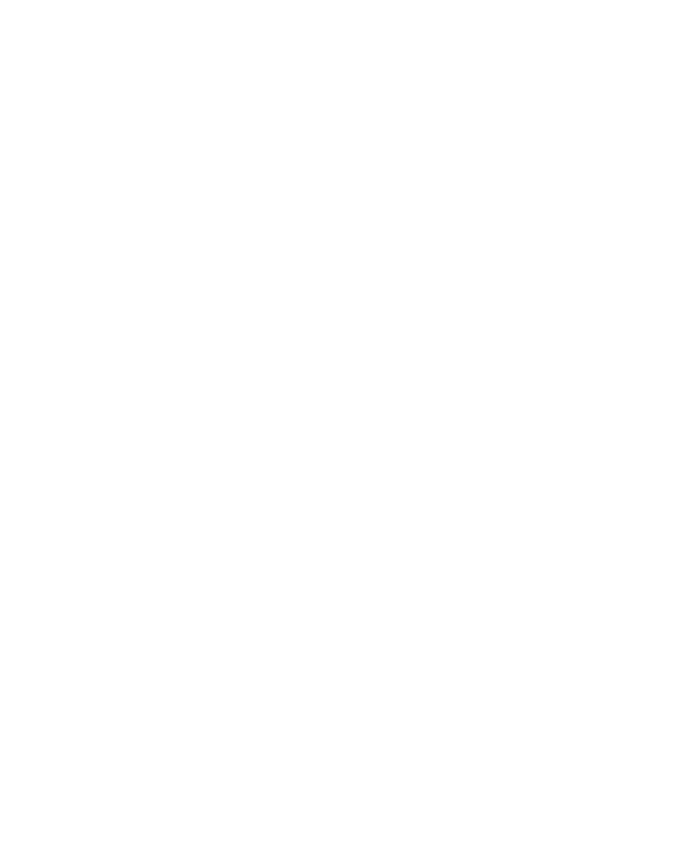
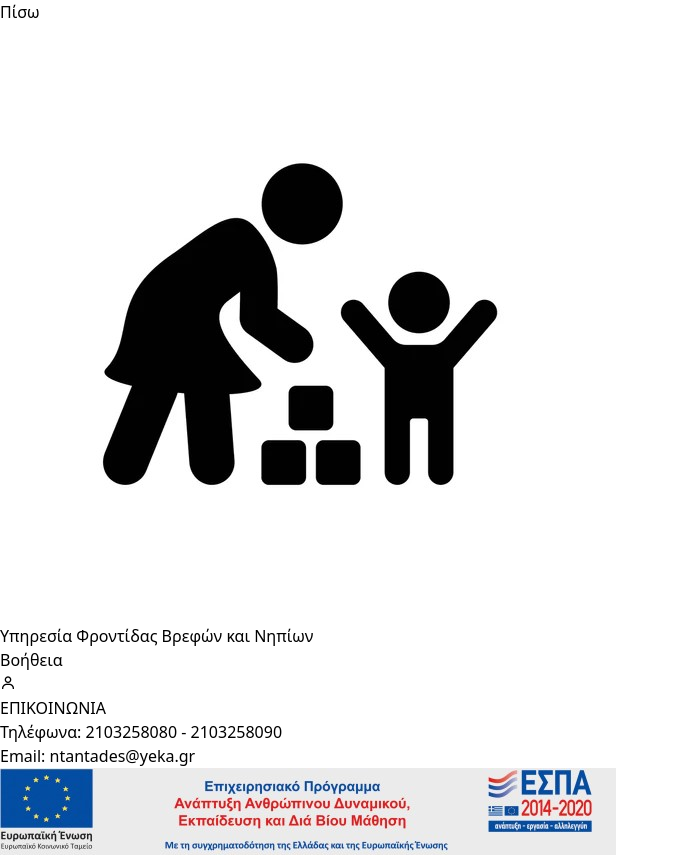
Before and after one commit to fragk17/childcare-platform, a React (Vite) app in the folder vite-project/: page /e_rantevou in a window 1280 px wide. Before the commit this address had no page. Shown: the whole page, without its empty margins (0-679 px from the left). Before the commit the page ends 800 px from the top, so only its background shows below. Built offline with nearby package versions, Linux system fonts and the light colour scheme.

Commit message:
le go jayce

```diff
--- a/vite-project/src/App.jsx
+++ b/vite-project/src/App.jsx
@@ -13,6 +13,7 @@ import E_Reviews from "./routes/e_reviews"
 import E_Requests from "./routes/e_requests"
 import E_edit_bio from "./routes/e_edit_bio"
 import E_istoriko_aggeliwn from "./routes/e_istoriko_aggeliwn"
+import E_rantevou from "./routes/e_rantevou"
 
 
 
@@ -42,6 +43,7 @@ function App() {
         <Route path="/e_requests" element={<E_Requests />}/>
         <Route path="/e_edit_bio" element={<E_edit_bio />}/>
         <Route path="/e_istoriko_aggeliwn" element={<E_istoriko_aggeliwn />}/>
+        <Route path="/e_rantevou" element={<E_rantevou />}/>
 
       </Routes>
     </div>
--- a/vite-project/src/routes/e_arxiki.jsx
+++ b/vite-project/src/routes/e_arxiki.jsx
@@ -11,7 +11,7 @@ const E_arxiki = () => {
       <main className="flex-grow container mx-auto py-20">
         <div className="grid grid-cols-2 md:grid-cols-3 gap-8">
           <Link to="/e_dimiourgia_aggelias" className="p-10 text-xl bg-gray-300 text-center rounded-lg hover:bg-slate-600 hover:text-neutral-50 font-bold">Δημιουργία Αγγελίας</Link>
-          <Link to="/interest" className="p-10 text-xl bg-gray-300 text-center rounded-lg hover:bg-slate-600 hover:text-neutral-50 font-bold">Ραντεβού</Link>
+          <Link to="/e_rantevou" className="p-10 text-xl bg-gray-300 text-center rounded-lg hover:bg-slate-600 hover:text-neutral-50 font-bold">Ραντεβού</Link>
           <Link to="/e_istoriko_aggeliwn" className="p-10 text-xl bg-gray-300 text-center rounded-lg hover:bg-slate-600 hover:text-neutral-50 font-bold">Ιστορικό Αγγελιών</Link>
           <Link to="/e_pliromes" className="p-10 text-xl bg-gray-300 text-center rounded-lg hover:bg-slate-600 hover:text-neutral-50 font-bold">Πληρωμές</Link>
           <Link to="/e_requests" className="p-10 text-xl bg-gray-300 text-center rounded-lg hover:bg-slate-600 hover:text-neutral-50 font-bold">Εισερχόμενες Αιτήσεις</Link>
--- /dev/null
+++ b/vite-project/src/routes/e_rantevou.jsx
@@ -0,0 +1,18 @@
+import React from 'react'
+import Navbar_in from "../components/navbar_in";
+import Footer from "../components/footer";
+import BackButton from "../components/back_button"
+
+const E_rantevou = () => {
+  return (
+    <div className="flex flex-col min-h-screen">
+      <BackButton />
+      <Navbar_in />
+
+
+      <Footer/>
+    </div>
+  )
+}
+
+export default E_rantevou
```
